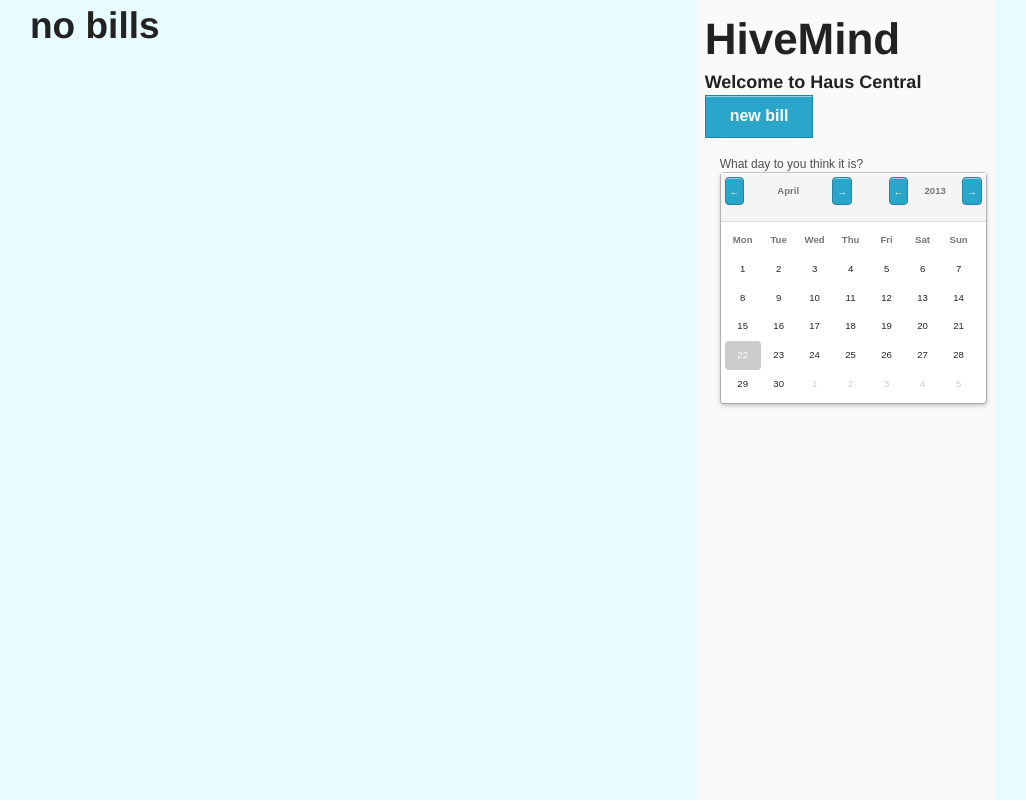
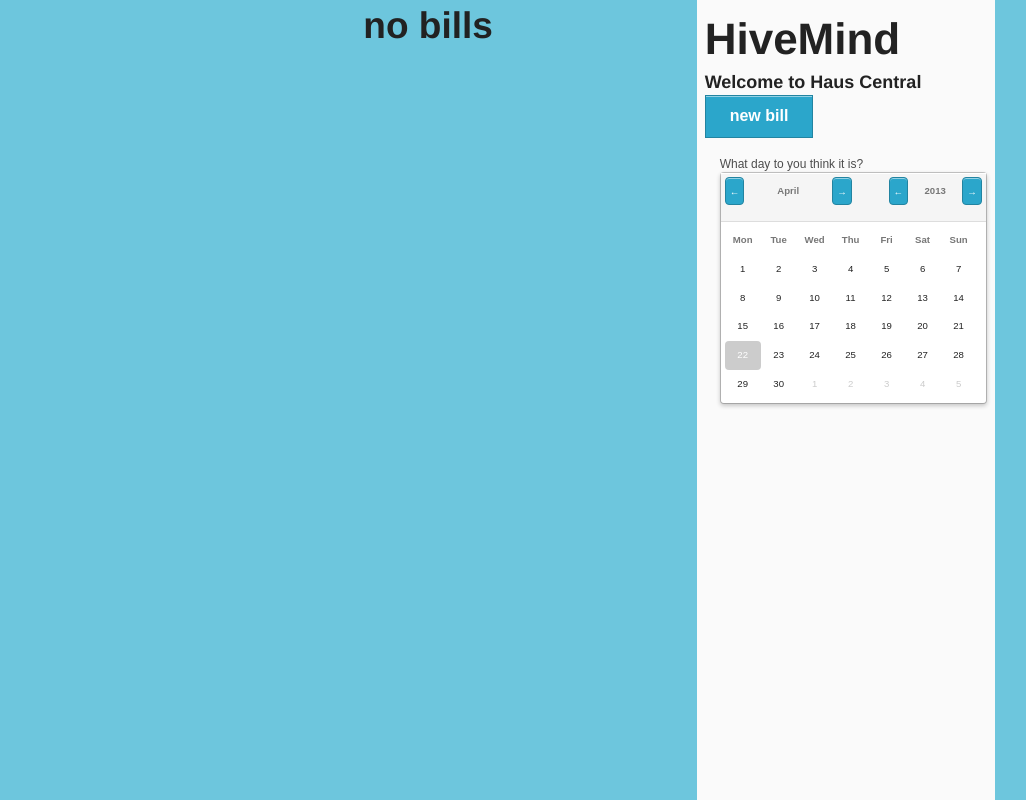
Before and after one commit to enlore/nerdhaus, a Flask app: page / in a window 1280 px wide. Shown: the whole page, without its empty margins (125-1151 px from the left). Run offline with Flask 2, Linux system fonts and the light colour scheme; data that the repository does not hold is empty; style sheets or scripts are compiled from the project's sources; some libraries are stand-ins or nearby versions.

Commit message:
Add padding, grey bg to bills

```diff
--- a/static/css/style.less
+++ b/static/css/style.less
@@ -3,6 +3,7 @@
 
 @tan: #FAFAFA;
 @lightBlue: #E8FBFE;
+@bgBlue: #6DC6DD;
 @hlGreen: #BCF794;
 @lightGreen: #82C555;
 @darkGreen: #445544;
@@ -29,7 +30,7 @@
 }
 
 body {
-	background: @lightBlue;
+	background: @bgBlue;
 	font-family: Arial, sans-serif;
 }
 
@@ -44,12 +45,17 @@ ul, ol {
 
 #bill-meta {
    background: @tan;
-   min-height: 800px;
    padding: .5em;
 }
 
 .bill {
   margin-bottom: .5em;
+  background: #1e1e1e;
+  color: #ebebeb;
+  padding: .6em;
+}
+
+#bills-list {
 }
 
 #guess-date-form {
@@ -67,6 +73,7 @@ ul, ol {
 
     #bill-meta {
       position: fixed;
+      min-height: 800px;
     }
 
     #guess-date-form {
--- a/templates/index.html
+++ b/templates/index.html
@@ -71,8 +71,8 @@
         </div>
     </div> <!-- END BILL META -->
 
-    <div class="large-8 columns pull-4">
-    <ol>
+    <div class="columns large-4 pull-4">
+    <ol id="bills-list">
     {% if bills %}
         {% for bill in bills %}
             <li class="bill"><ul>
```
